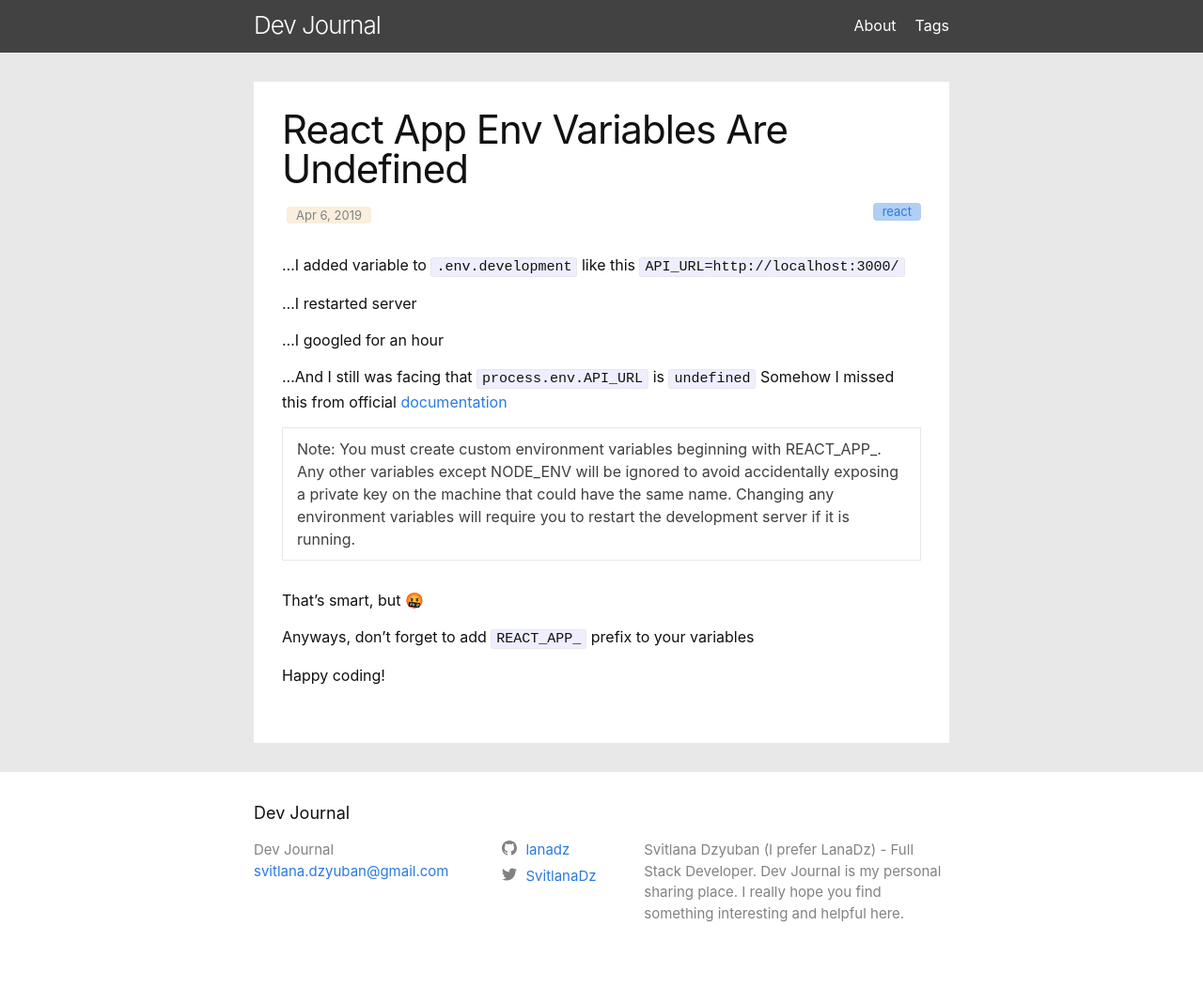
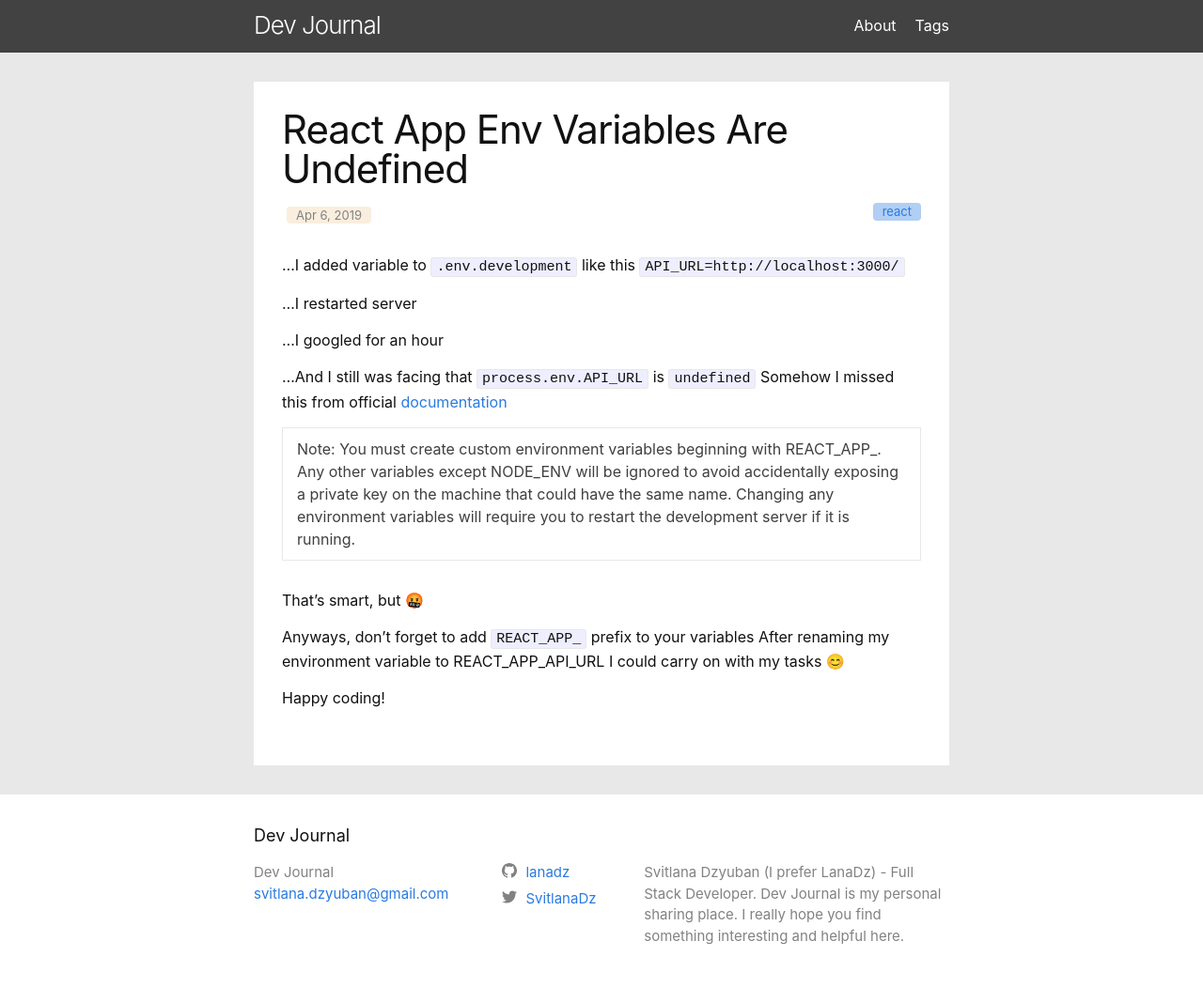
Before and after one commit to owldot/lanadz.github.io, a Jekyll site: the page built from _posts/2019-04-06-react-app-env-vars.markdown, in a window 1280 px wide. Shown: the whole page at 94% size. Built offline with Jekyll 4.4.1, drawn with Linux system fonts in a browser that asks for light colours; before the commit the page ends 1044 px from its top, so only the background shows below that.

Commit message:
Explanation

```diff
--- a/_posts/2019-04-06-react-app-env-vars.markdown
+++ b/_posts/2019-04-06-react-app-env-vars.markdown
@@ -24,5 +24,6 @@ Somehow I missed this from official [documentation](https://facebook.github.io/c
 That's smart, but 🤬
 
 Anyways, don't forget to add `REACT_APP_` prefix to your variables
+After renaming my environment variable to REACT_APP_API_URL I could carry on with my tasks 😊
 
 Happy coding!
```
